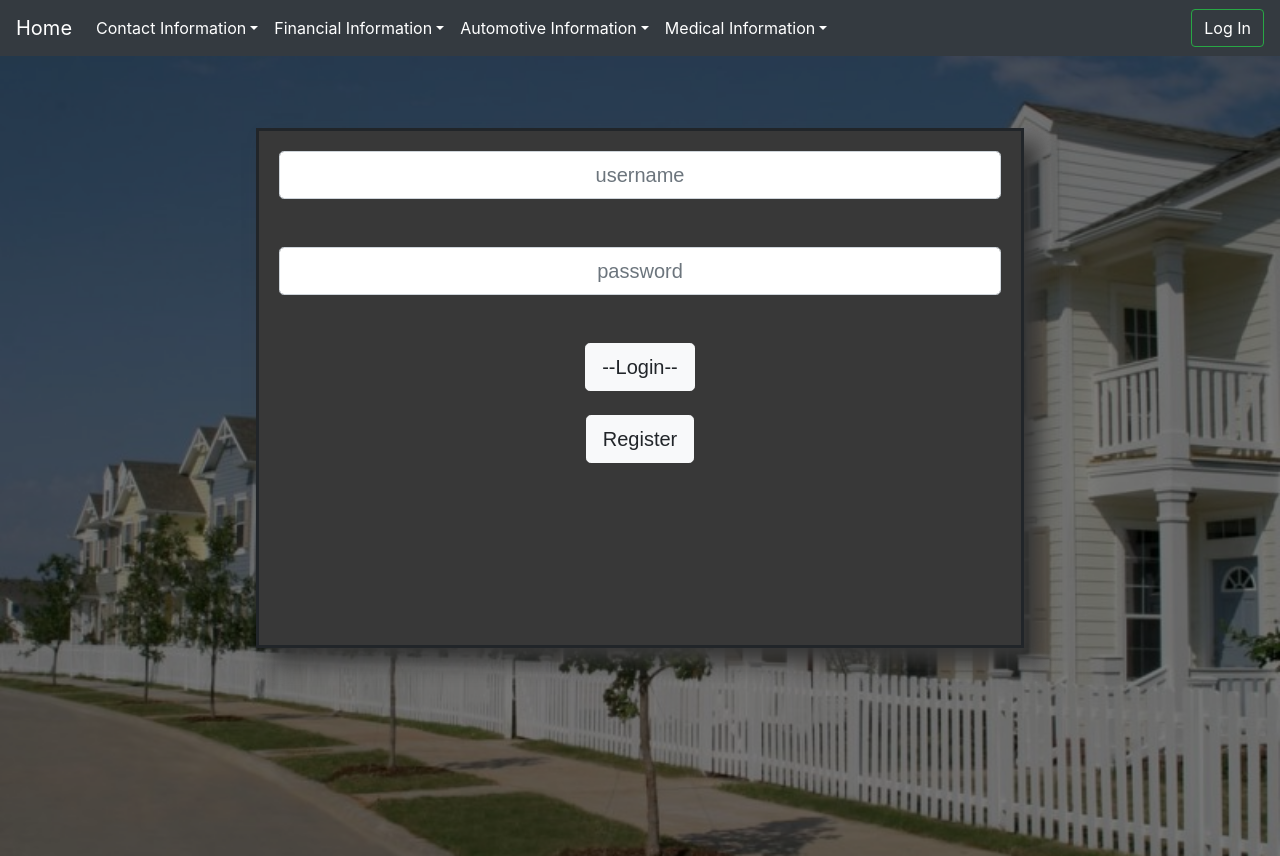
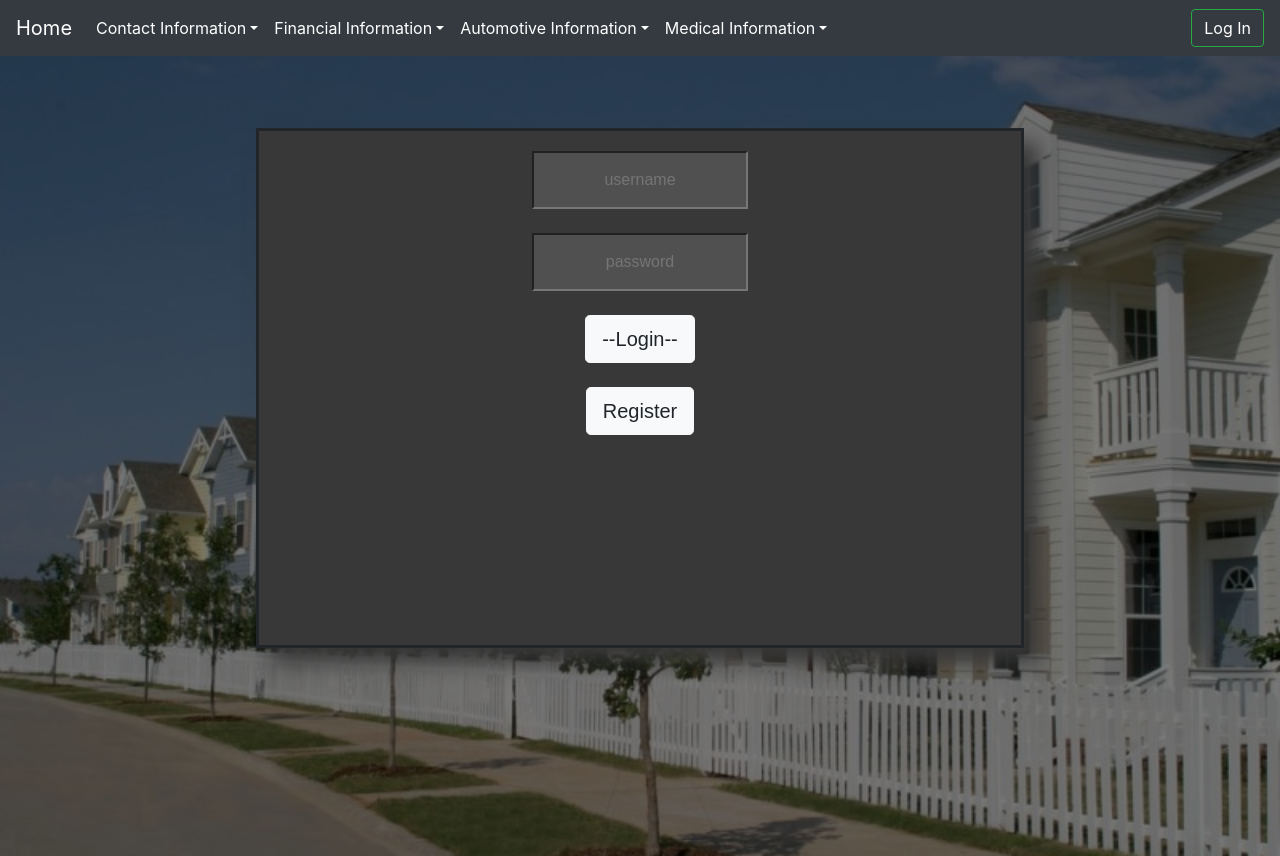
Before and after one commit to Ejdeguzman72/HomeInfoTracker--Frontend, a React (Create React App) app: page /#/to-do-list in a window 1280 px wide. Built offline with nearby package versions, Linux system fonts and the light colour scheme.

Commit message:
LoginPage

```diff
--- a/src/App.css
+++ b/src/App.css
@@ -78,8 +78,8 @@
   /* border: none;
   border-bottom: 2px solid black; */
   background-color: #505050;
-  font-size: 55x;
-  padding: 35px;
+  font-size: 35x;
+  padding: 15px;
   color: white;
   text-align: center;
   width: 30%;
@@ -230,7 +230,6 @@
   /* position: absolute; */
   opacity: 0.9;
   font-family: Cambria, Cochin, Georgia, Times, 'Times New Roman', serif;
-  font-size: 15px;
 }
 
 #update-contact-information-container {
@@ -594,7 +593,6 @@
   /* bottom: 0; */
   height: 250vh;
   width: 100%;
-  font-size: 20px;
   z-index: -10;
   margin: 0;
   /* position: relative; */
@@ -631,7 +629,6 @@
   /* bottom: 0; */
   height: 100vh;
   width: 100%;
-  font-size: 20px;
   z-index: -10;
   margin: 0;
   /* position: relative; */
@@ -1043,7 +1040,6 @@
   background-size: cover;
   background-position: center center;
   top: 0;
-  font-size: 20px;
   bottom: 0;
   height: 100vh;
   width: 100%;
@@ -1263,7 +1259,6 @@
   background-size: cover;
   background-position: center center;
   top: 0;
-  font-size: 20px;
   bottom: 0;
   height: 100vh;
   width: 100%;
--- a/src/components/CardComponents/UpdateCardComponent.tsx
+++ b/src/components/CardComponents/UpdateCardComponent.tsx
@@ -74,7 +74,7 @@ export class UpdateCardComponent extends React.Component<any, any> {
     render() {
         return (
             <div>
-                <div id="hero-add-card-information-background">
+                <div id="hero-update-card-information-background">
                     <h1>Card Information: Update Card Information</h1>
                     <hr></hr>
                     <CardTabsComponent />
--- a/src/components/LoginComponent/LoginComponent.tsx
+++ b/src/components/LoginComponent/LoginComponent.tsx
@@ -54,10 +54,10 @@ export default class Login extends React.Component<any, any> {
           <div className="login-container">
             {this.state.shouldRedirect ? <Redirect to="/home" /> : null}
 
-            <Form.Control type="text" name="username" size="lg" className="login-input" placeholder="username" onChange={(e:any) => this.change(e)} value={this.state.username} />
+            <input type="text" name="username" className="login-input" placeholder="username" onChange={(e:any) => this.change(e)} value={this.state.username} />
             <br></br><br></br>
 
-            <Form.Control type="password" name="password" size="lg" className="login-input" placeholder="password" onChange={(e: any) => this.change(e)} value={this.state.password} />
+            <input type="password" name="password" className="login-input" placeholder="password" onChange={(e: any) => this.change(e)} value={this.state.password} />
             <br></br><br></br>
             <Button type="button" size="lg" variant="light" onClick={(e: any) => this.submit(e)}>
               --Login--
--- a/src/components/TransactionsComponents/TransactionInformationComponent.tsx
+++ b/src/components/TransactionsComponents/TransactionInformationComponent.tsx
@@ -1,5 +1,6 @@
 import React from 'react';
 import { TransactionTabsComponent } from '../TabsComponents/TransactionTabsComponent';
+import { Container } from 'react-bootstrap';
 
 export class TransactionInformationComponent extends React.Component<any, any> {
     render() {
@@ -10,12 +11,12 @@ export class TransactionInformationComponent extends React.Component<any, any> {
                     <hr></hr>
                     <TransactionTabsComponent />
                     <br></br>
-                    <div id="transaction-information-container">
+                    <Container id="transaction-information-container">
                         <p>The following information pertains to transactions. Entries can be entered in the system
                         for different types of expenses such as housing, food, utilities, etc. Users are able to
                         retrieve transaction information, enter new transactions and update information.
                         </p>
-                    </div>
+                    </Container>
                 </div>
             </div>
         )
```
